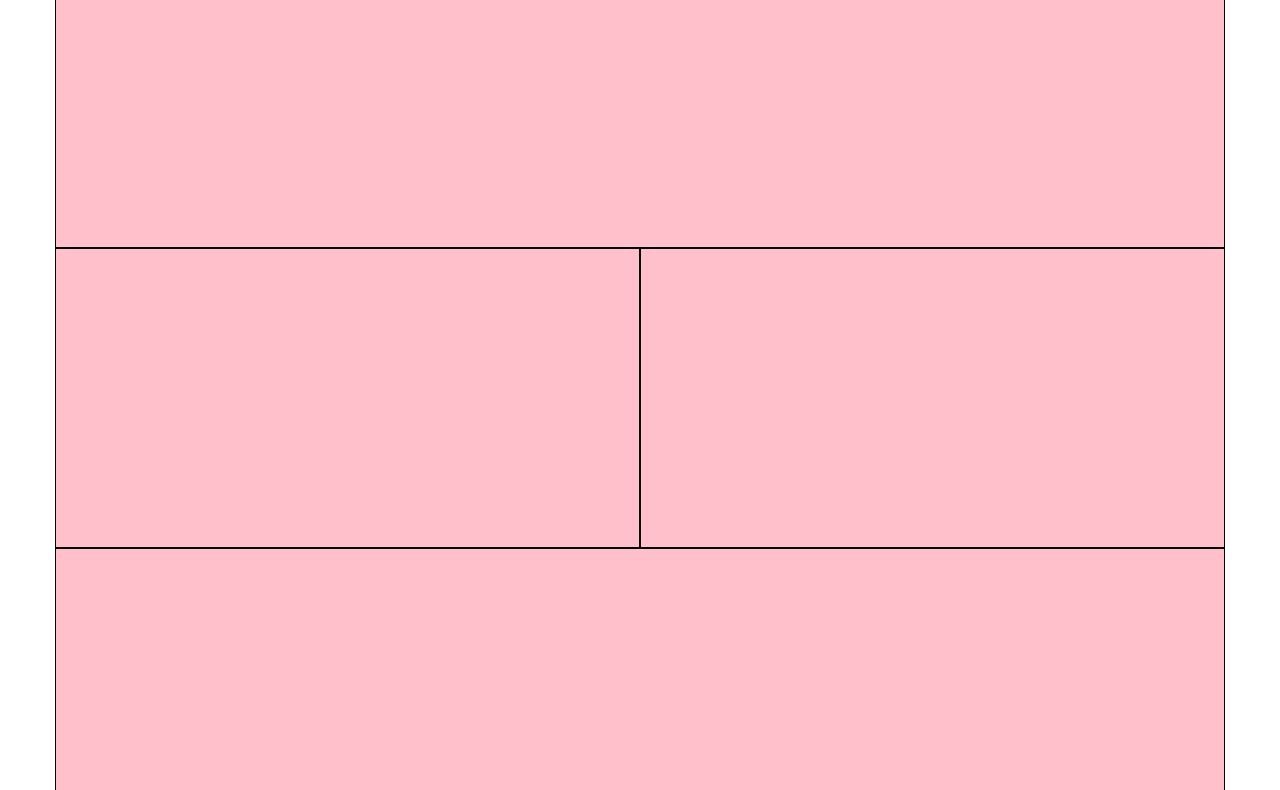
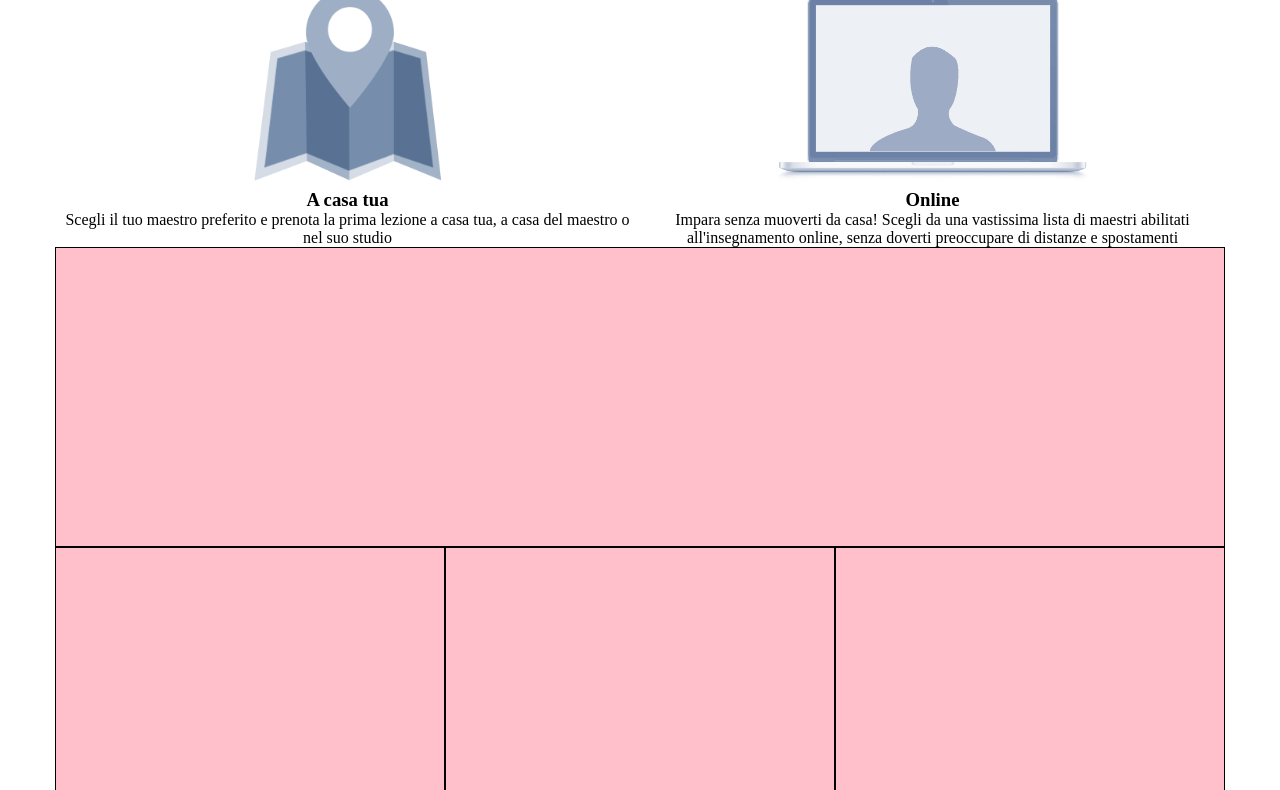
Before and after one commit to CassiniHub/html-css-resp-wannabe-12bool, a plain HTML site: page index.html in a window 1280 px wide. Shown: the part 52-842 px from the top of the page. Drawn offline with Linux system fonts and the light colour scheme.

Commit message:
Lezioni section desktop
- Added desktop view for lezioni section

```diff
--- a/css/master.css
+++ b/css/master.css
@@ -1,6 +1,29 @@
 /***********************
---------LEZIONI --------
+-------- COMMON --------
 ************************/
+
+img {
+  max-height: 200px;
+}
+
+
+
+
+
+/***********************
+------- LEZIONI --------
+************************/
+
+#lezioni{
+  text-align: center;
+}
+
+#lezioni .row>.left,
+#lezioni .row>.right {
+  float: left;
+}
+
+
 
 .debug {
   height: 300px;
--- a/index.html
+++ b/index.html
@@ -15,22 +15,26 @@
 
       <div class="row">
         <div class="col-xs-12 col-md-12 col-lg-12">
-          <div class="debug">
-
+          <div class="title">
+            <h1>Lezioni dove vuoi tu</h1>
           </div>
         </div>
       </div>
 
       <div class="row">
         <div class="col-xs-12 col-md-6 col-lg-6">
-          <div class="debug">
-
+          <div class="left">
+            <img src="img/icon/maps.png" alt="">
+            <h3>A casa tua</h3>
+            Scegli il tuo maestro preferito e prenota la prima lezione a casa tua, a casa del maestro o nel suo studio
           </div>
         </div>
 
         <div class="col-xs-12 col-md-6 col-lg-6">
-          <div class="debug">
-
+          <div class="right">
+            <img src="img/icon/screen.png" alt="">
+            <h3>Online</h3>
+            Impara senza muoverti da casa! Scegli da una vastissima lista di maestri abilitati all'insegnamento online, senza doverti preoccupare di distanze e spostamenti
           </div>
         </div>
       </div>
```
Also changed, not shown: 1 other file.
